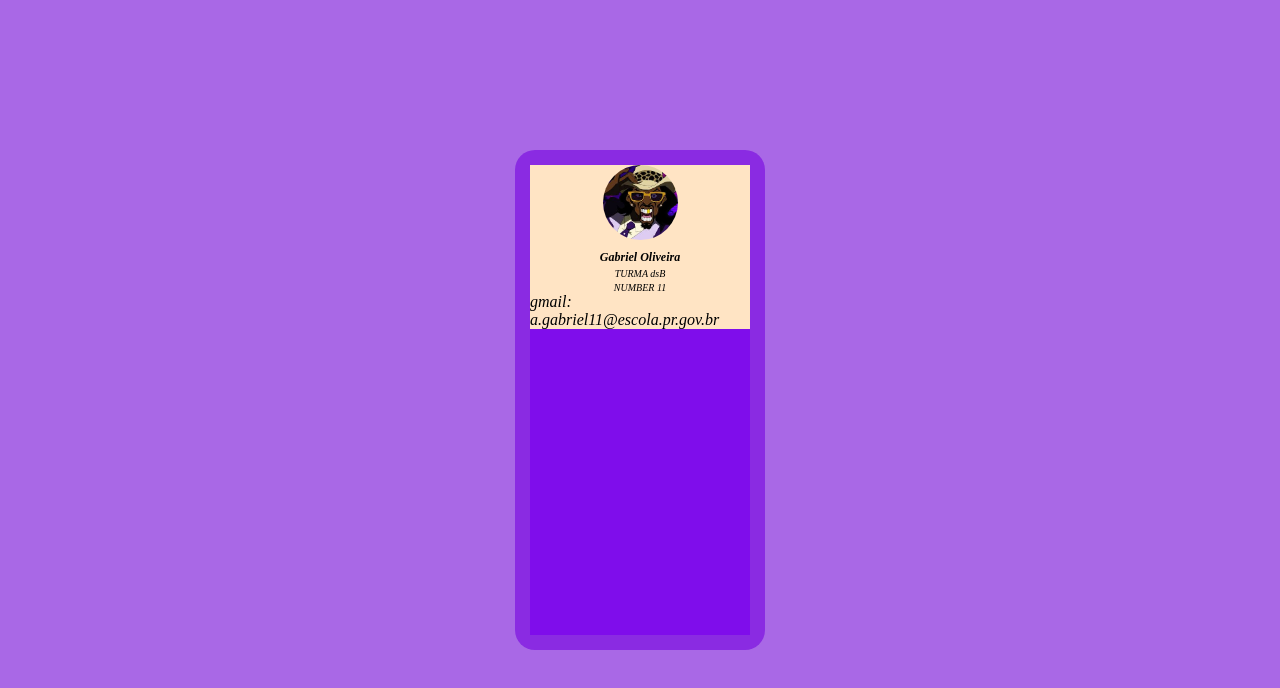
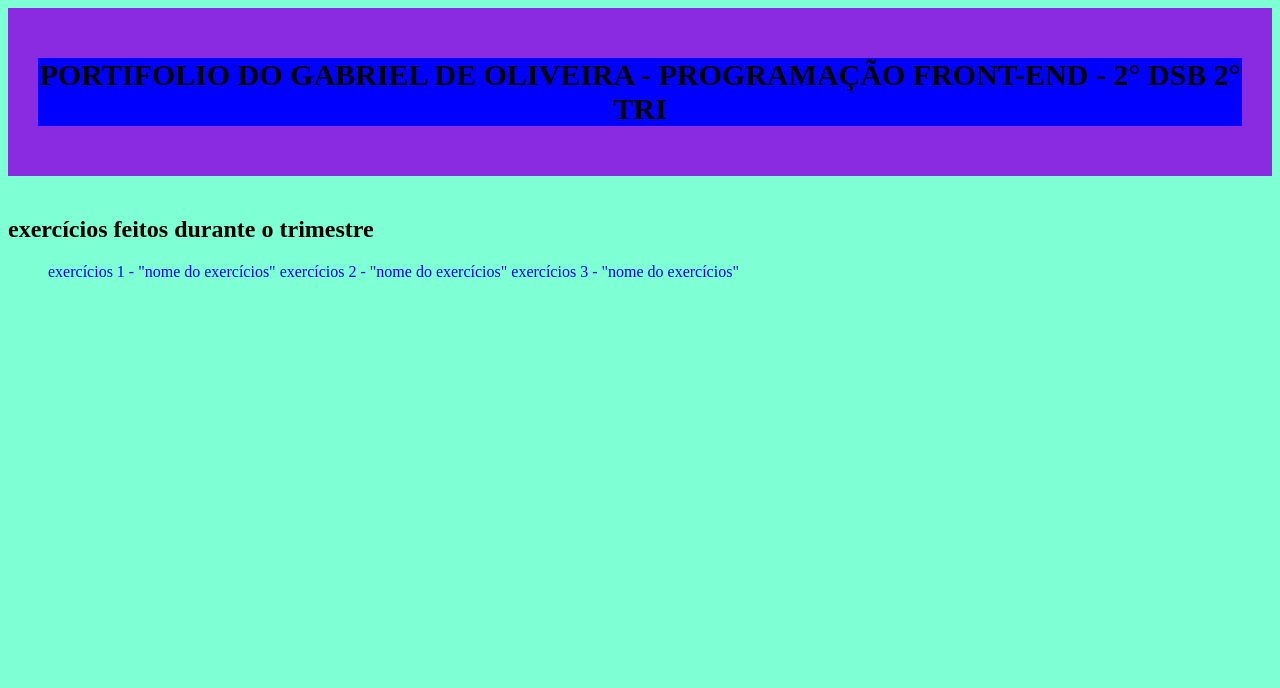
Before and after one commit to lilg777-boop/cart-o-de-visita, a plain HTML site: page index.html in a window 1280 px wide. Drawn offline with Linux system fonts and the light colour scheme.

Commit message:
Add files via upload

```diff
--- a/index.html
+++ b/index.html
@@ -1,22 +1,27 @@
 <!DOCTYPE html>
-<html lang="en">
+<html lang="pt-pr">
 <head>
     <meta charset="UTF-8">
     <meta name="viewport" content="width=device-width, initial-scale=1.0">
-    <title>cartão de visita </title>
+    <title>Portifolio do gabrax</title>
     <link rel="stylesheet" href="style.css">
+    <link rel="stylesheet" href="">
 </head>
 <body>
-    <div class="container">
-        <div class="elementos">
-            <div class="pessoa">
-                <div class="img"></div>
-                <h2>Gabriel Oliveira</h2>
-                <p>TURMA dsB</p>
-                <p>NUMBER 11</p>
-                gmail: a.gabriel11@escola.pr.gov.br
-            </div>
-        </div>
-    </div>
+    <header>
+      <h1>Portifolio do gabriel de oliveira - programação front-end - 2° dsB 2° tri </h1>
+    </header>
+    <main>
+        <h2>exercícios feitos durante o trimestre </h2>
+        <ul>
+            <a href="####"> exercícios 1 - "nome do exercícios"</li></a>
+            <a href="####"> exercícios 2 - "nome do exercícios" </li></a>
+            <a href="####"> exercícios 3 - "nome do exercícios"</li></a>
+        </ul>
+
+    </main>
+    <footer>
+
+    </footer>
 </body>
 </html>
--- a/style.css
+++ b/style.css
@@ -1,56 +1,30 @@
-
-*{
-margin: 0;
-padding: 0;
-box-sizing: border-box;
-font-style: oblique;
+body {
+    background-color: aquamarine;
+}
+header {
+    background-color: blueviolet;
+    padding: 30px
+}
+h1{
+    font-size: 30px;
+    font-weight: bold;
+    background-color: blue;
+    width: auto;
+    text-align: center;
+    text-transform: uppercase;
 }
 
-body{
-background-color: rgb(169, 104, 230);
-display: flex;
-justify-content: center;
-align-items: center;
-height: 100vh;
-}
 
-.container{
-    width: 250px;
-    height: 500px;
-    background-color: blueviolet;
-    border-radius: 20px;
-    padding: 15px;
+main{
+    padding: 20px 0;
 
 }
+li{
+    margin: 10px 0;
+    padding: 10px 0;
 
-.elementos{
-    width: 100%;
-    height: 100%;
-    background-color: rgb(127, 13, 235);
 }
+a{
+    text-decoration: none;
 
-.pessoa{
-    width: 100%;
-    background-color: bisque;
-    display: flex;
-    justify-content: center;
-    flex-direction: column;
-    align-items: center;
 }
-
-.img{
-    background-image: url('cartao\ de\ visita.jpg');
-    width: 75px;
-    height: 75px;
-    background-size: cover;
-    border-radius: 50%;
-    border: 2px solid (127, 13, 235)
-}
-.pessoa h2{
-    font-size: 12px;
-    margin-top: 10px;
-}
-.pessoa p{
-    margin-top: 3px;
-    font-size: 10px;
-}
```
Also changed, not shown: reset.css (added).
